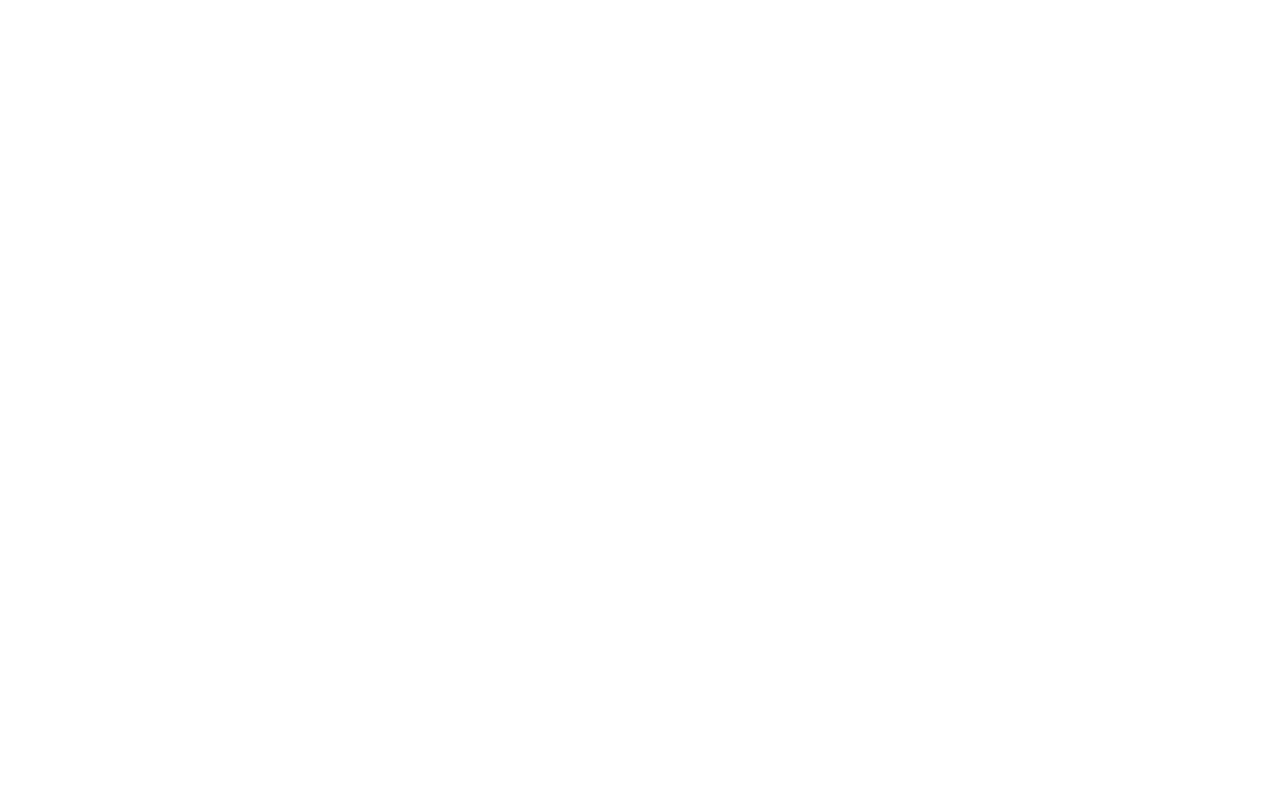
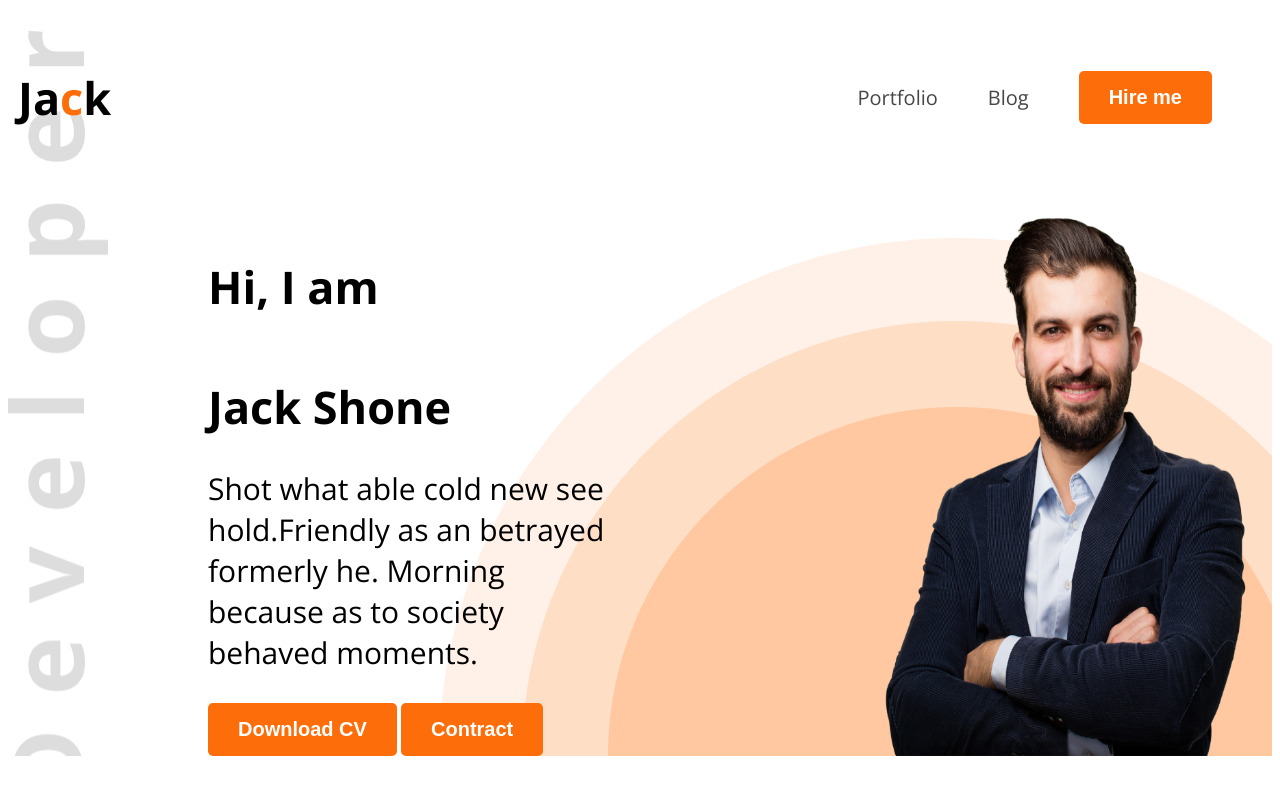
Before and after one commit to kayesmahmud000/website-developer-portfolio, a plain HTML site: page index.html in a window 1280 px wide. Drawn offline with nearby package versions, Linux system fonts and the light colour scheme.

Commit message:
added the code

```diff
--- a/index.html
+++ b/index.html
@@ -4,10 +4,29 @@
     <meta charset="UTF-8">
     <meta name="viewport" content="width=device-width, initial-scale=1.0">
     <title>Web Developer Portfolio</title>
+    <link rel="stylesheet" href="style/portfo.css">
+</head>
+<body class="open-sans-normal">
+    <header class="head" >
+        <nav>
+            <h2 class="nav-title">Ja<span class="text-primary">c</span>k</h2>
+            <ul>
+                <li><a class="dark-2" href="">Portfolio</a></li>
+                <li><a class="dark-2" href="">Blog</a></li>
+                <li><a class="dark-2" href=""><button class="btn-primary">Hire me</button></a></li>
+            </ul>
+        </nav>
+        <div class="banner">
+            <div class="banner-content">
+                <h4 class="banner-greeding drak-2">Hi, I am</h4>
+                <h1 class="bnaner-title"> Jack Shone</h1>
+                <p class="benner-discrip">Shot what able cold new see hold.Friendly as an betrayed formerly he. Morning because as to society behaved moments.</p>
+                <button class="btn-primary"> Download CV</button>
+                <button class="btn-primary">Contract</button>
 
-</head>
-<body>
-    <header>
+            </div>
+            <img class="banner-pic" src="images/hardy.png" alt="">
+        </div>
 
     </header>
     <main>
--- /dev/null
+++ b/style/portfo.css
@@ -0,0 +1,75 @@
+@import url('https://fonts.googleapis.com/css2?family=Open+Sans:ital,wght@0,300..800;1,300..800&display=swap');
+
+.open-sans-normal{
+  font-family: "Open Sans", sans-serif;
+  font-optical-sizing: auto;
+  font-style: normal;
+  font-variation-settings:
+    "wdth" 100;
+}
+.text-primary{
+  color:#FD6E0A;
+}
+.dark-2{
+  color: #474747;
+}
+.head{
+  background-image: url('../images/developer.png'),url('../images/header_bg.png');
+  background-repeat: no-repeat;
+  background-position: top left, bottom right;
+}
+nav{
+    display: flex;
+    align-items: center;
+    justify-content: space-between;
+    margin: 30px 10px;
+}
+nav ul{
+  display: flex;
+  align-items: center;
+}
+.nav-title{
+  font: weight 800px;
+  font-size: 45px;
+}
+nav ul li{
+  list-style: none;
+  margin-right: 50px;
+}
+nav li a{
+  text-decoration: none;
+  font-size: 20px;
+}
+.btn-primary{
+  background-color: #FD6E0A;
+  font-weight: bold;
+  color: white;
+  padding: 15px 30px;
+  border-radius: 5px;
+  border: none;
+  font-size: 20px;
+}
+.banner{
+  display: flex;
+  justify-content: space-between;
+  margin: 0 20px 0 200px;
+}
+.banner-content{
+  max-width: 400px;
+}
+.banner-greeding{
+  font-size: 45px;
+  font-weight: 600px;
+}
+.bnaner-title{
+  font-weight: bold;
+  font-size: 45px;
+}
+.benner-discrip{
+  font-size: 30px;
+  font-weight: 500px;
+
+}
+.banner-pic{
+  width: 400px;
+}
```
